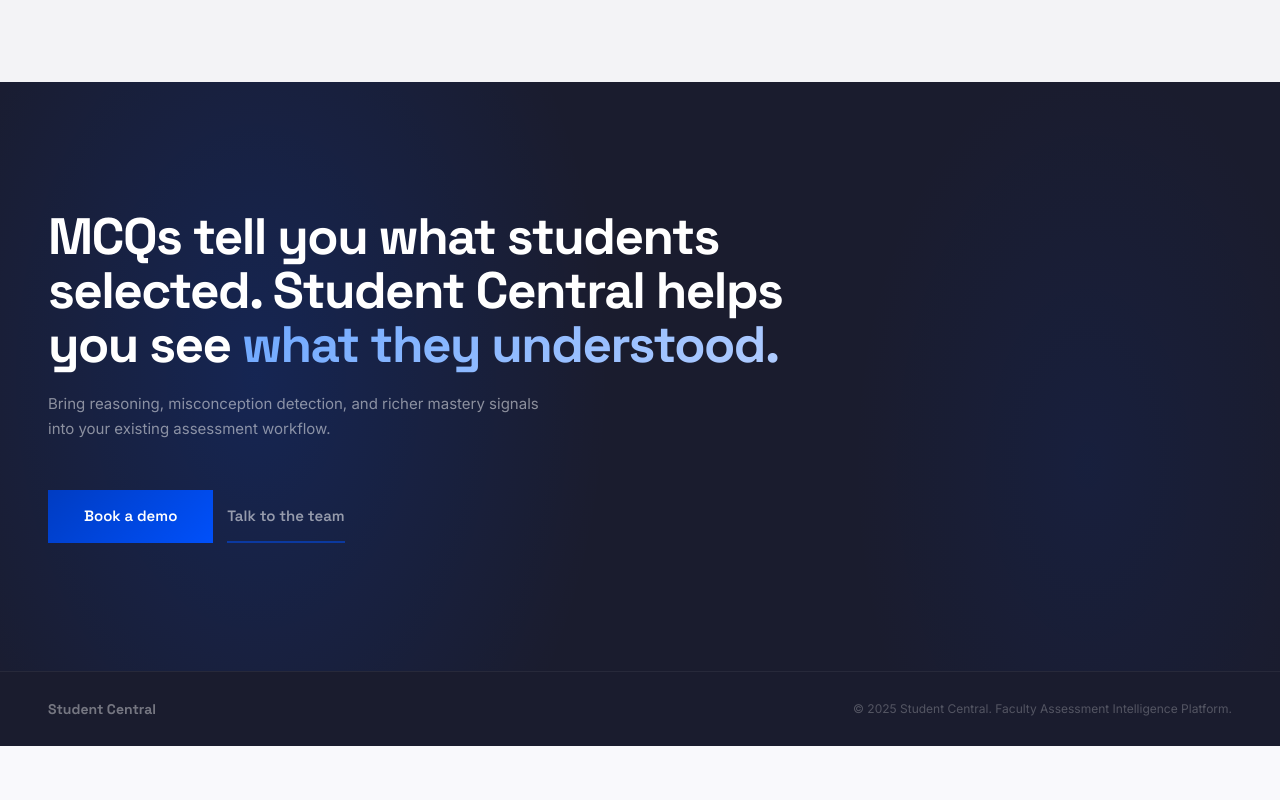
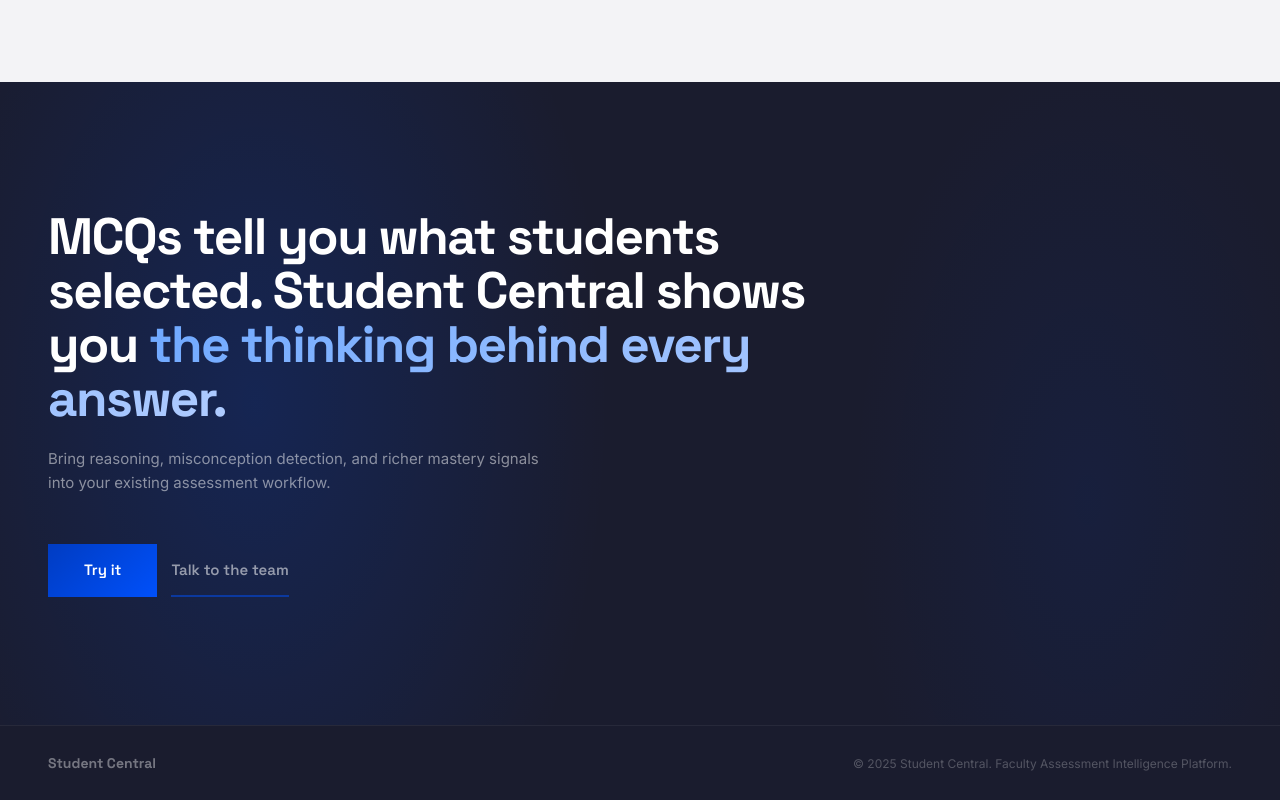
Before and after one commit to nboitout/student-central, a Next.js app: page / in a window 1280 px wide. Shown: the part 6839-7639 px from the top of the page. Before the commit the page ends 7585 px from the top, so only its background shows below. Built offline with nearby package versions, Linux system fonts and the light colour scheme.

Commit message:
Update CTA text and demo link

```diff
--- a/src/components/CTA.tsx
+++ b/src/components/CTA.tsx
@@ -5,8 +5,8 @@
     <section id="cta" className={styles.section}>
       <div className={styles.inner}>
         <h2 className={styles.headline}>
-          MCQs tell you what students selected. Student Central helps you see{" "}
-          <em className={styles.em}>what they understood.</em>
+          MCQs tell you what students selected. Student Central shows you{" "}
+          <em className={styles.em}>the thinking behind every answer.</em>
         </h2>
         <p className={styles.sub}>
           Bring reasoning, misconception detection, and richer mastery signals
@@ -15,9 +15,11 @@
         <div className={styles.actions}>
           <a
             className={styles.primary}
-            href="mailto:team@studentcentral.ai?subject=Book%20a%20Demo"
+            href="https://app.stg.tutor.studentcentral.ai/login"
+            target="_blank"
+            rel="noopener noreferrer"
           >
-            Book a demo
+            Try it
           </a>
           <a
             className={styles.ghost}
```
